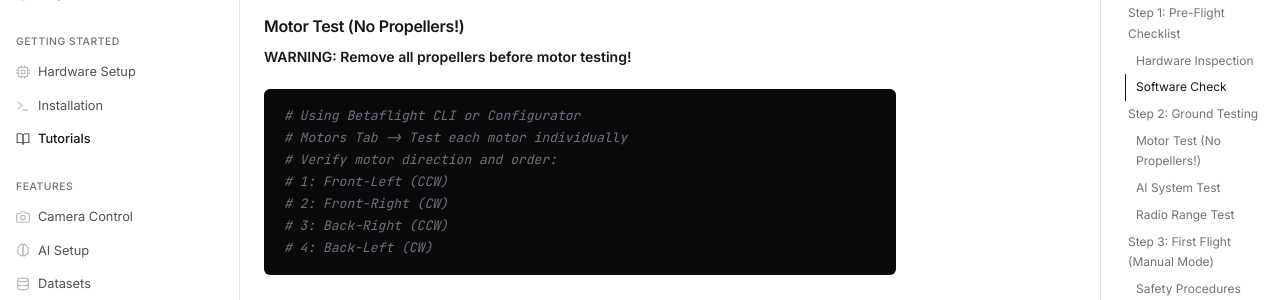
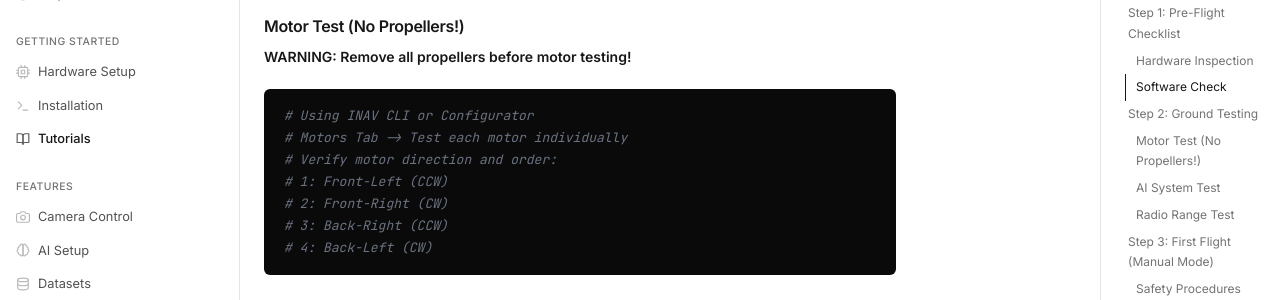
Before and after one commit to HoudaElAbbassi/ai-drone-ws2526, a Jekyll site: the page built from docs/tutorials/getting-started.md, in a window 1280 px wide and 900 px high, scrolled down 1454 px. Shown: the part 153-453 px from the top of the window. Built offline with Jekyll 4.4.1, drawn with Linux system fonts in a browser that asks for light colours; some of the changed text lies outside the part shown.

Commit message:
Fix tutorial: Update motor testing instructions to reference INAV CLI instead of Betaflight

````diff
--- a/docs/tutorials/getting-started.md
+++ b/docs/tutorials/getting-started.md
@@ -70,7 +70,7 @@ cat /dev/ttyAMA0  # Should show NMEA sentences
 **WARNING: Remove all propellers before motor testing!**
 
 ```bash
-# Using Betaflight CLI or Configurator
+# Using INAV CLI or Configurator
 # Motors Tab -> Test each motor individually
 # Verify motor direction and order:
 # 1: Front-Left (CCW)
@@ -202,7 +202,7 @@ During your first test flight, keep the AI pipeline enabled by running the camer
 
 **Motors not spinning:**
 - Check ESC connections
-- Verify motor order in Betaflight
+- Verify motor order in INAV
 - Calibrate ESCs
 - Check for shorts in wiring
 
````
